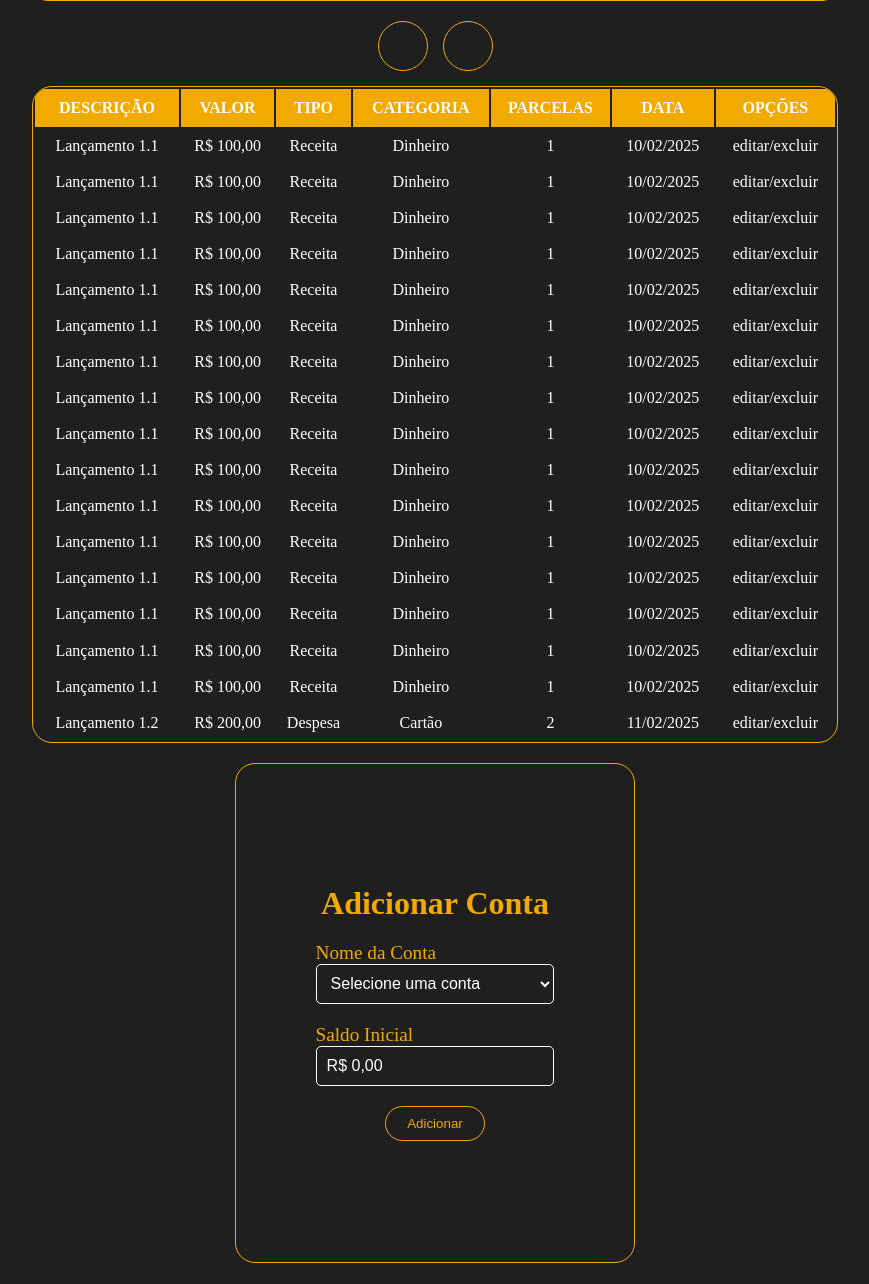
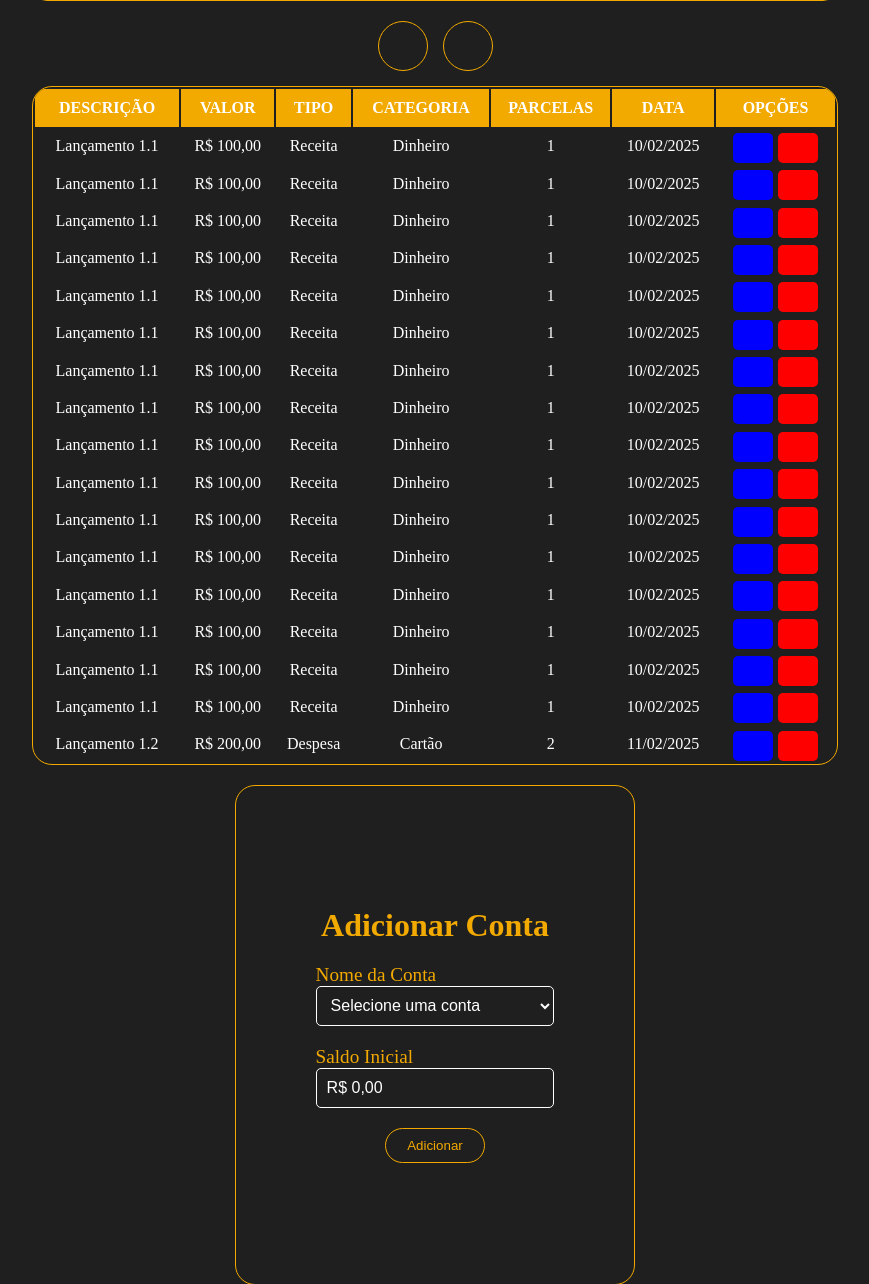
Before and after one commit to xLucasVinicius/EducaDin-teste, a PHP site: page /EducaDin-teste/Paginas/contas.php in a window 1280 px wide. Shown: the part 315-1599 px from the top of the page, without its empty margins (205-1074 px from the left). Before the commit the page ends 1578 px from the top, so only its background shows below. Run offline with PHP 8.4, Linux system fonts and the light colour scheme.

Commit message:
estilos botao de excluir e editar

```diff
--- a/Js/contas.js
+++ b/Js/contas.js
@@ -108,7 +108,10 @@ document.addEventListener("DOMContentLoaded", () => {
                     <td>${lancamento.metodo_pagamento}</td>
                     <td>${lancamento.parcelas}</td>
                     <td>${new Date(lancamento.data).toLocaleDateString('pt-BR')}</td>
-                    <td>editar/excluir</td>
+                    <td>
+                        <button id="btn-editar"><i class="bi bi-pencil"></i></button>
+                        <button id="btn-excluir"><i class="bi bi-x"></i></button>
+                    </td>
                 </tr>`;
         });
 
--- a/Paginas/dashboard.php
+++ b/Paginas/dashboard.php
@@ -92,7 +92,10 @@ $result = $mysqli->query($query);
                                     <td><?php echo htmlspecialchars($lancamento['metodo_pagamento']); ?></td>
                                     <td><?php echo htmlspecialchars($lancamento['parcelas']); ?></td>
                                     <td><?php echo date('d/m/Y', strtotime($lancamento['data'])); ?></td>
-                                    <td>editar/excluir</td>
+                                    <td>
+                                      <button id="btn-editar"><i class="bi bi-pencil"></i></button>
+                                      <button id="btn-excluir"><i class="bi bi-x-lg"></i></button>
+                                    </td>
                                 </tr>
                             <?php endwhile; ?>
                         <?php else: ?>
--- a/Style/contas/contas.css
+++ b/Style/contas/contas.css
@@ -196,6 +196,54 @@ body::-webkit-scrollbar {
   padding: 1% 0;
 }
 
+.fora-lancamentos .lancamentos-carrossel table td:last-child {
+  display: flex;
+  justify-content: center;
+  align-items: center;
+  gap: 5px;
+}
+
+.fora-lancamentos .lancamentos-carrossel table td #btn-editar {
+  width: 40px;
+  height: 30px;
+  margin-top: 3px;
+  display: flex;
+  justify-content: center;
+  align-items: center;
+  background-color: blue;
+  color: var(--cor-txt);
+  text-decoration: none;
+  border: none;
+  border-radius: 5px;
+  cursor: pointer;
+  transition: all .3s;
+}
+
+.fora-lancamentos .lancamentos-carrossel table td #btn-editar:hover {
+  background-color: rgb(0, 0, 153);
+}
+
+.fora-lancamentos .lancamentos-carrossel table td #btn-excluir {
+  width: 40px;
+  height: 30px;
+  margin-top: 3px;
+  display: flex;
+  justify-content: center;
+  align-items: center;
+  background-color: red;
+  font-size: 1.5rem;
+  color: var(--cor-txt);
+  text-decoration: none;
+  border: none;
+  border-radius: 5px;
+  cursor: pointer;
+  transition: all .3s;
+}
+
+.fora-lancamentos .lancamentos-carrossel table td #btn-excluir:hover {
+  background-color: rgb(153, 0, 0);
+}
+
 
 .add-contas {
 width: 80%;
```
Also changed, not shown: Paginas/navbar.php (+5 -5 lines), Style/dashboard/dashboard.css (+34 -0 lines).
